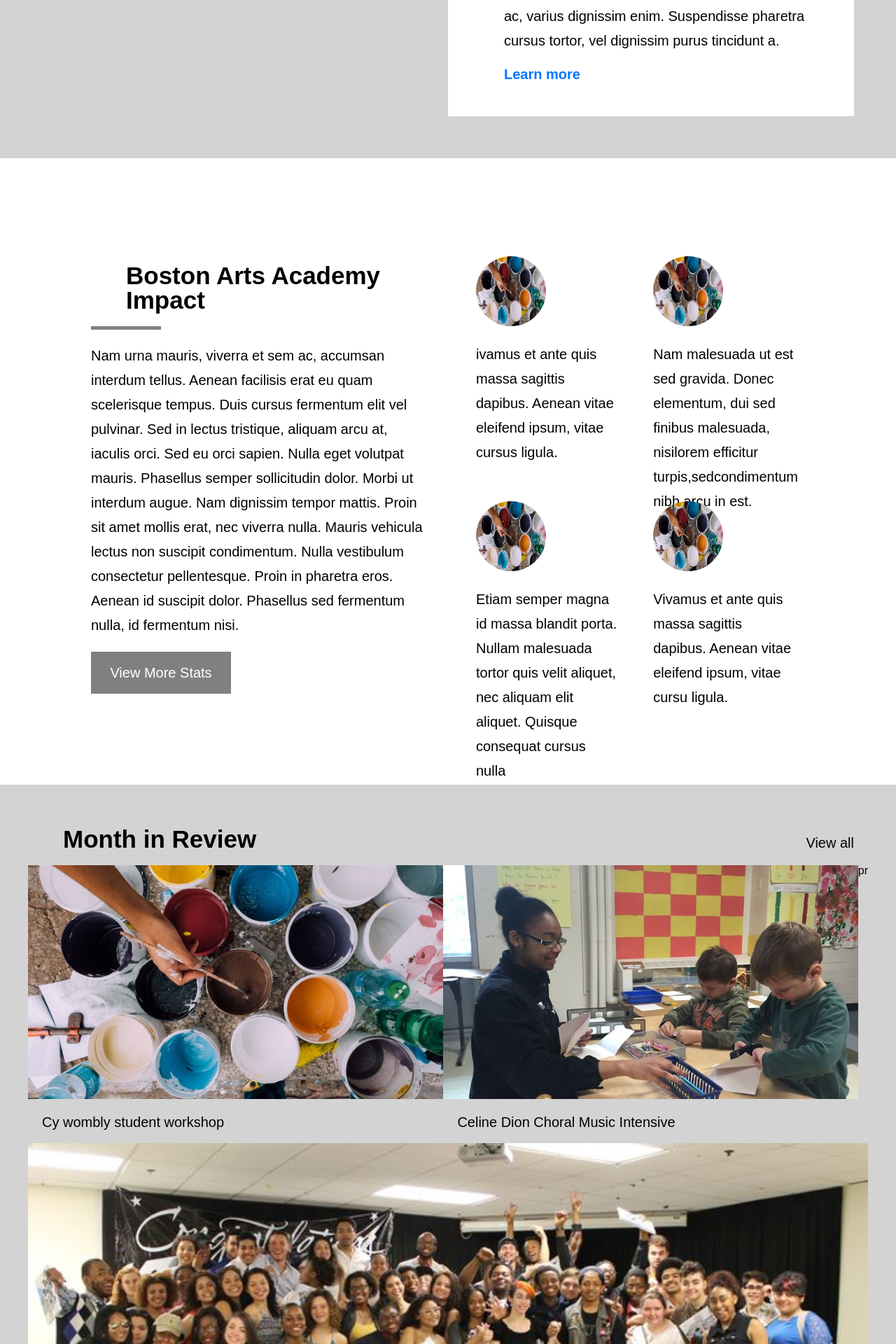
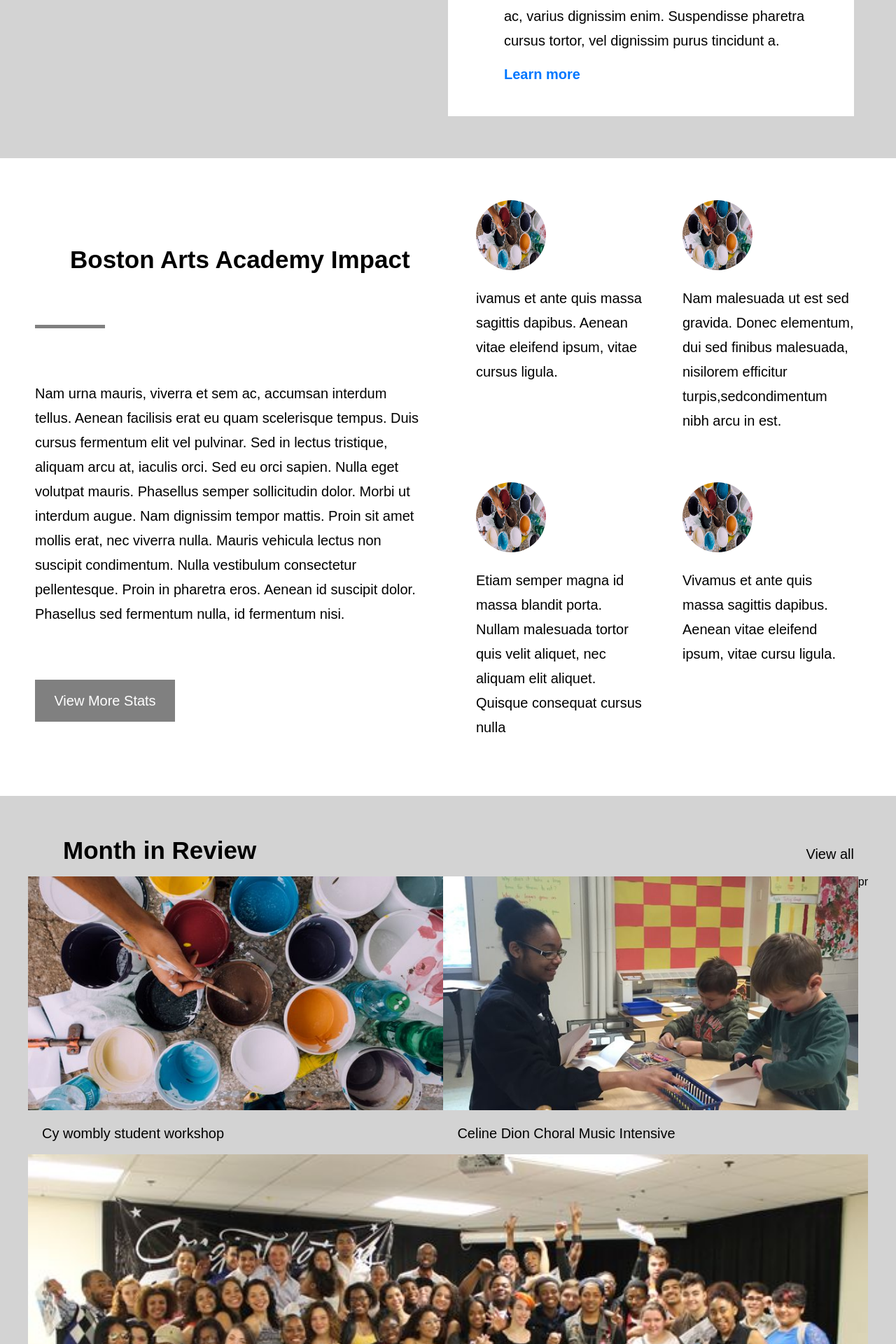
Before and after one commit to Artists-for-Humanity/BAA-prototype, a PHP site: page / in a window 1280 px wide. Shown: the part 3320-5240 px from the top of the page at 70% size. Run offline with PHP 8.4, Linux system fonts and the light colour scheme.

Commit message:
php files
-impact sections
-fixed highlights grid
-donation images "cover"
-footer padding

```diff
--- a/site/header.php
+++ b/site/header.php
@@ -1,9 +1,9 @@
 <div class="header-box">
-    <img class="header-box-image" src="<?php print $image; ?>">
-    <span class="header-box-title">
-      <h1><?php print $text; ?></h1>
-      <?php if ($button) { ?>
-      <span class="button"><?php print $button; ?></span>
-      <?php } ?>
-    </div>
+  <img class="header-box-image" src="<?php print $image; ?>">
+  <div class="header-box-title">
+    <h1><?php print $text; ?></h1>
+    <?php if ($button) { ?>
+    <div class="button"><?php print $button; ?></div>
+    <?php } ?>
   </div>
+</div>
--- /dev/null
+++ b/site/impact.php
@@ -0,0 +1,7 @@
+<div class="impact">
+    <div class=impact-section>
+        <h2><?php print $title ?></h2>
+        <div class="gray-line"></div>
+        <div class="line-spacing"><?php print $description;?></div>
+        <div class="button stats"><?php print$button;?></div>
+    </div>
--- a/site/index.php
+++ b/site/index.php
@@ -19,11 +19,19 @@
         Boston Arts<br /> Academy
       </a>
     </div>
+
     <div class="nav-items">
       <a class="nav-item" href="/about">About</a>
       <a class="nav-item" href="/academics">Academics</a>
       <a class="nav-item" href="/admission">Admission</a>
       <a class="nav-item" href="/dance">Dance</a>
+      <?php
+$colors = array("red", "green", "blue", "yellow", "purple");
+
+foreach ($colors as $color) {
+  echo "<a class=\"nav-item\" href=\"/dance\">$color</a>";
+}
+?>
     </div>
     <button class="nav-open-button" type="button">☰</button>
   </nav>
@@ -36,6 +44,10 @@
       <a class="mobile-menu-button" href="/academics">Academics</a>
       <a class="mobile-menu-button" href="/admission">Admissions</a>
       <a class="mobile-menu-button" href="/dance">Dance</a>
+      <?php foreach ($colors as $color) {
+  echo "<a class=\"mobile-menu-button\" href=\"/dance\">$color</a>";
+}
+?>
     </div>
   </nav>
   <?php template("header.php", array(
@@ -125,11 +137,9 @@
   ));
   ?>
   </div>
-  <div class="impact">
-    <div class=impact-section>
-      <h2>Boston Arts Academy Impact</h2>
-      <div class="gray-line"></div>
-      <div class="line-spacing">Nam urna mauris, viverra et sem ac, accumsan interdum tellus. Aenean
+  <?php template("impact.php", array(
+    'title'=>'Boston Arts Academy Impact',
+    'description'=>'Nam urna mauris, viverra et sem ac, accumsan interdum tellus. Aenean
     facilisis erat eu
     quam scelerisque tempus. Duis cursus fermentum elit vel pulvinar. Sed in lectus tristique, aliquam arcu at,
     iaculis orci. Sed eu orci
@@ -137,9 +147,10 @@
     tempor mattis. Proin sit amet mollis erat, nec viverra nulla. Mauris vehicula lectus non suscipit condimentum.
     Nulla
     vestibulum consectetur pellentesque. Proin in pharetra eros. Aenean id suscipit dolor. Phasellus sed fermentum
-        nulla, id fermentum nisi.</div>
-      <div class="button stats">View More Stats</div>
-    </div>
+    nulla, id fermentum nisi.',
+    'button'=>'View More Stats',
+  ))
+  ?>
   <div class="impact-highlights">
     <?php
           template("impact-highlights.php", array(
@@ -185,7 +196,7 @@
             'description' => 'Celine Dion Choral Music Intensive',
             'image'=> 'assets/images/img_2200.jpg'
           ));
-        ?>   pr
+        ?> pr
   </div>
   </div>
   <?php template("header.php", array(
--- a/site/styles.css
+++ b/site/styles.css
@@ -269,6 +269,7 @@ h2 {
 .donation-image {
     background-color: gray;
     height: 500px;
+    object-fit: cover;
 }
 
 @media (max-width:700px) {
@@ -383,7 +384,7 @@ h2 {
 
 
 .impact {
-    padding: 100px;
+    padding: 20px;
     background-color: white;
     display: grid;
     grid-template-columns: 50% 50%;
@@ -442,10 +443,8 @@ h2 {
 .impact-highlights {
     display: grid;
     grid-template-columns: repeat(2, 1fr);
-    grid-auto-rows: 200px;
     padding: 40px;
     grid-gap: 50px;
-    grid-row-gap: 150px
 }
 
 @media (max-width:700px) {
@@ -563,7 +562,7 @@ h2 {
 
 footer {
     text-align: center;
-    padding: 170px;
+    padding: 5vw;
     background-color: gray;
 }
 
```
Lines whose indentation alone changed are shown as unchanged.
